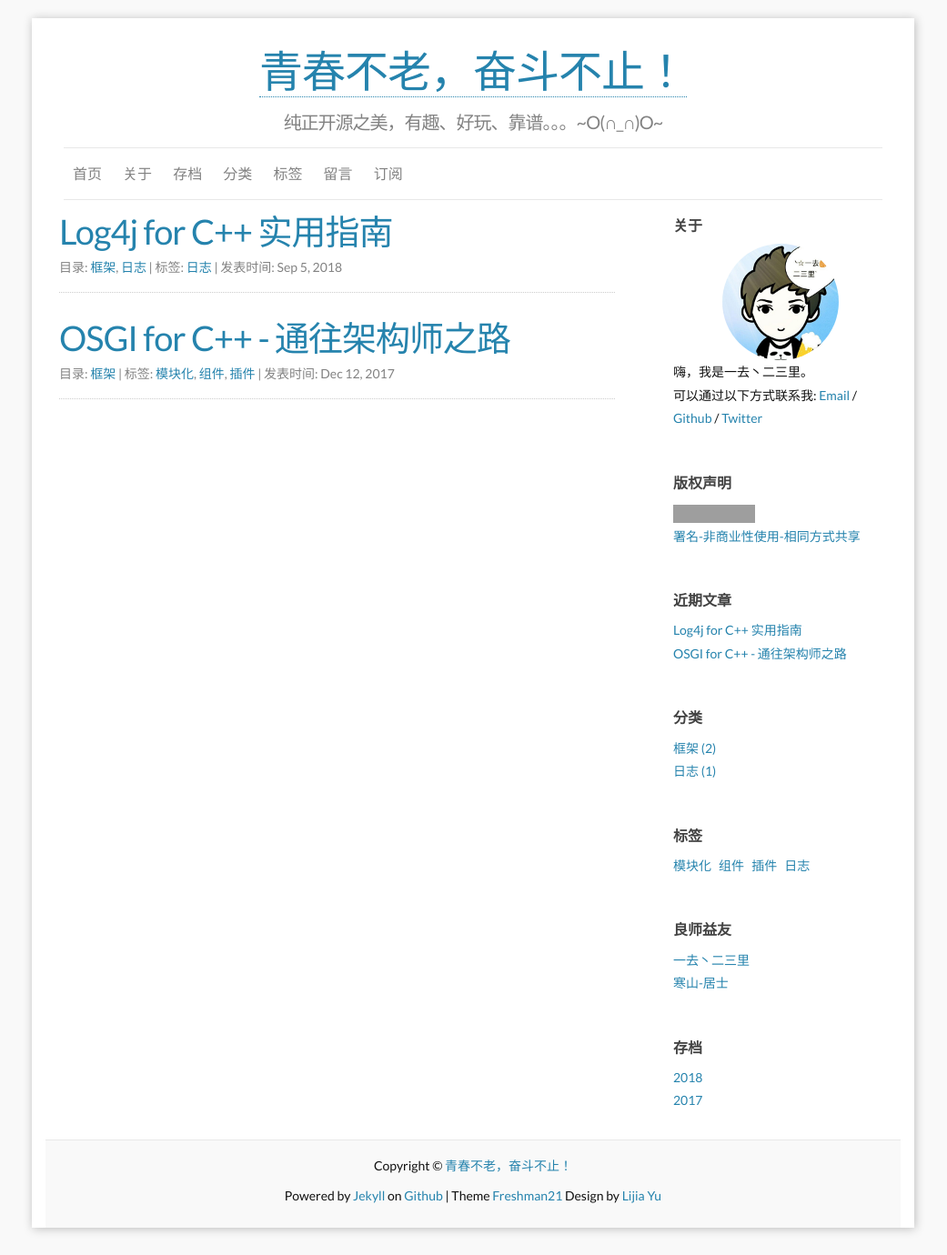
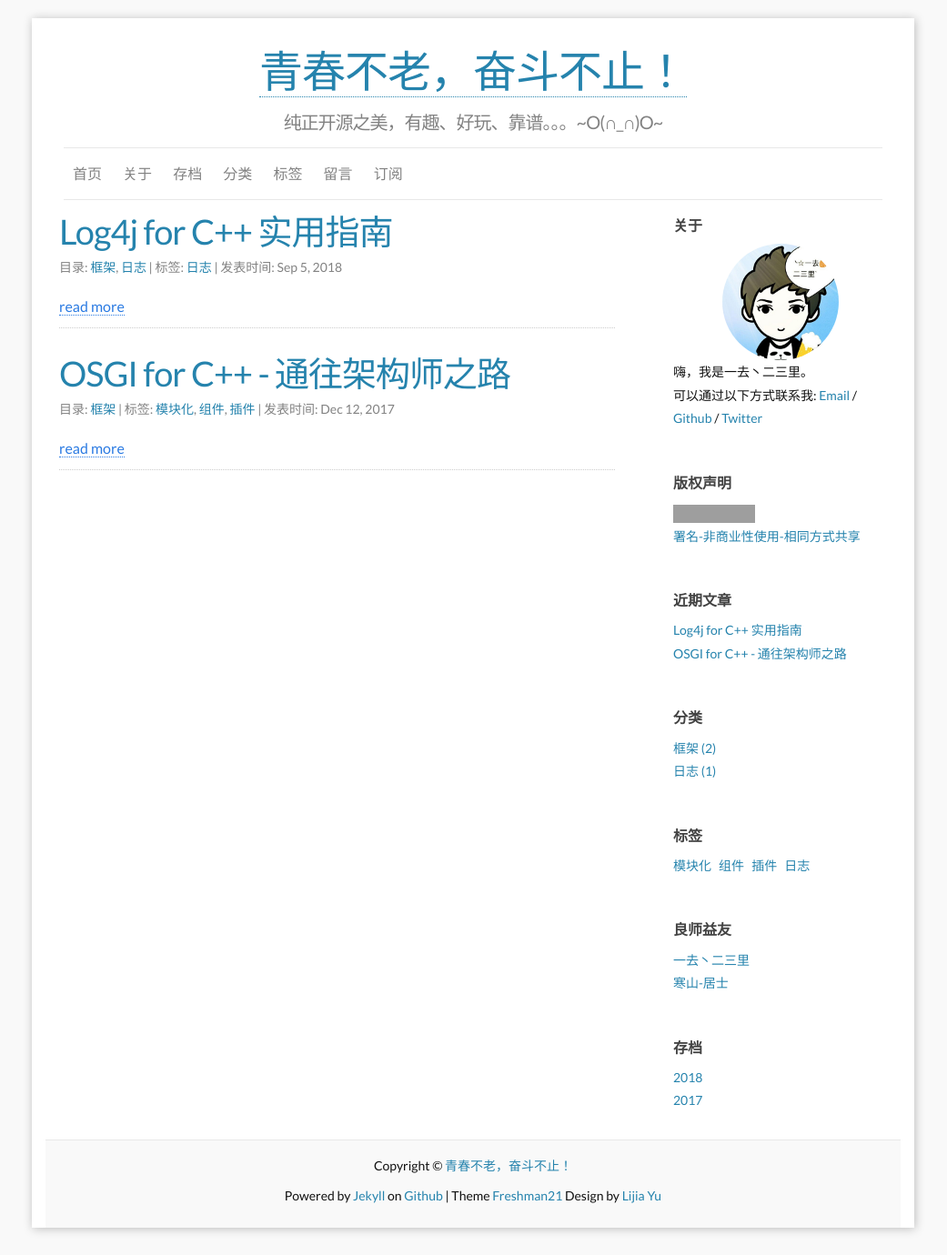
Before and after one commit to Waleon/Waleon.github.io, a Jekyll site: the page built from index.html, in a window 1280 px wide. Shown: the whole page at 91% size, without its empty margins (120-1161 px from the left). Built offline with Jekyll 4.4.1, drawn with Linux system fonts in a browser that asks for light colours; the list of posts is cut into pages by our own code; grey boxes are pictures that could not be loaded.

Commit message:
add read more button

```diff
--- a/index.html
+++ b/index.html
@@ -31,6 +31,7 @@
 
     <article class="post-content" itemprop="articleBody">
       {{ post.summary }}
+      <p><a href="\{\{ post.url | prepend: site.baseurl \}\}">read more</a></p>
     </article> <hr />
 
     {% endfor %}
```
